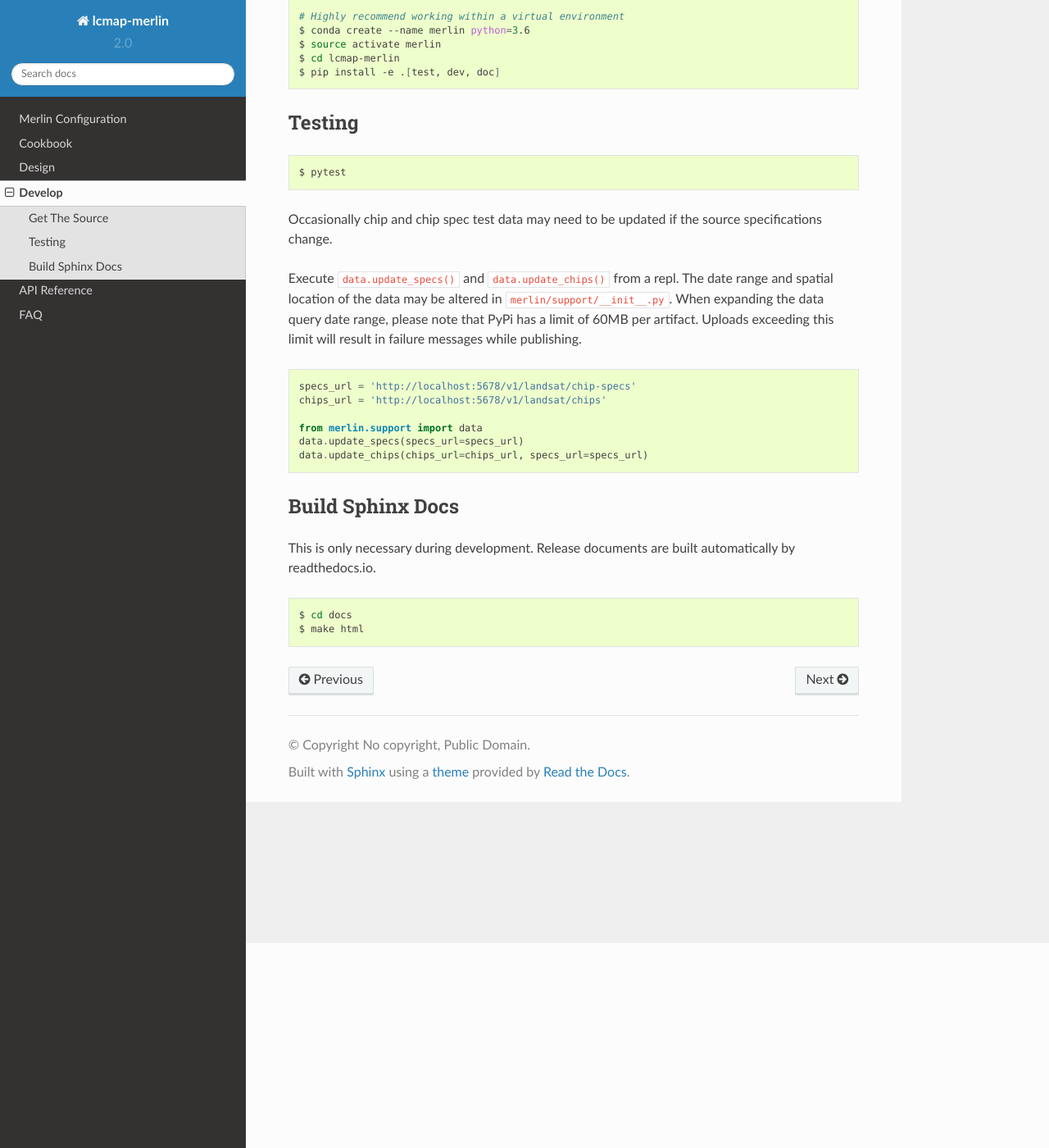
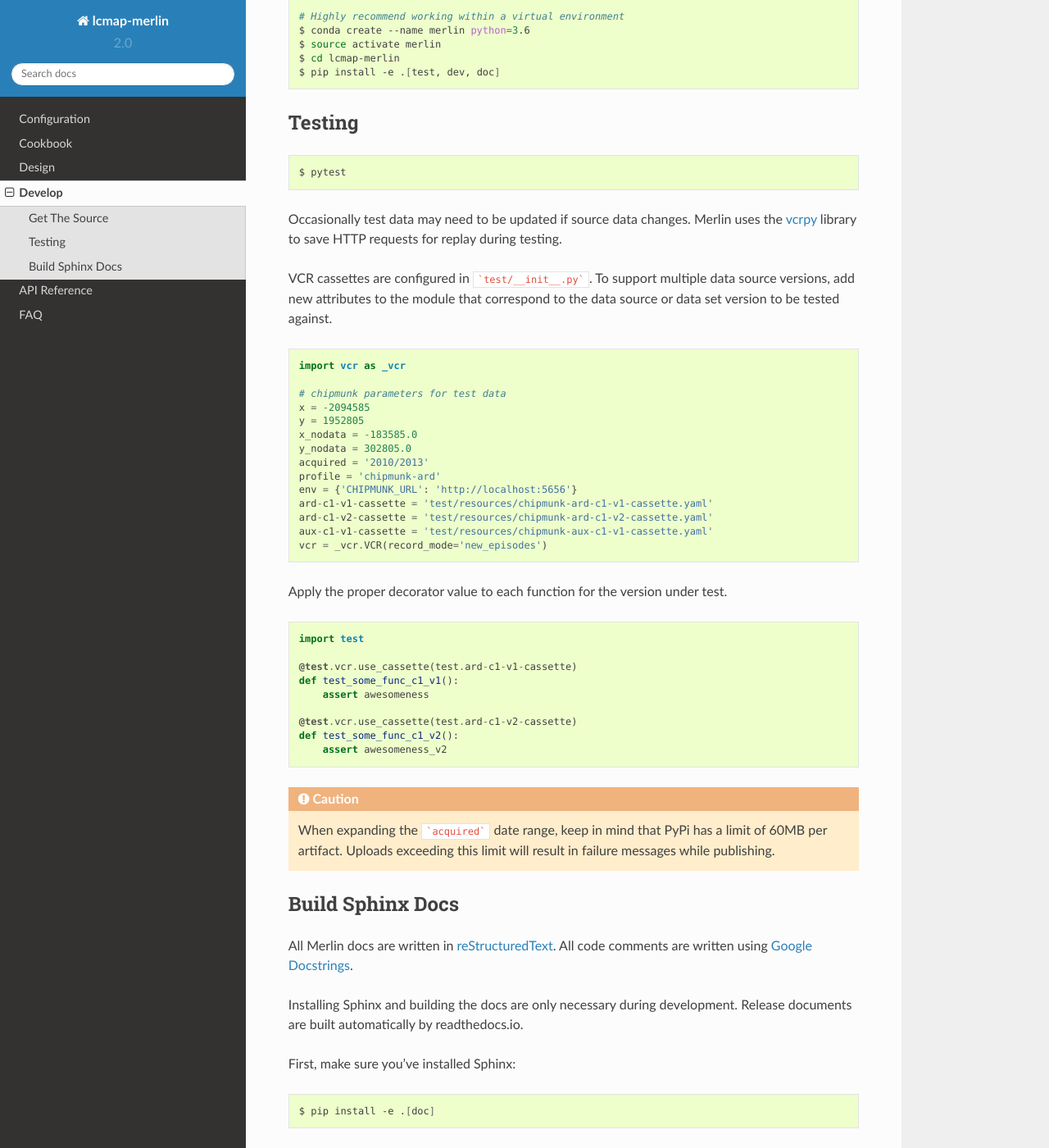
Before and after one commit to USGS-EROS/lcmap-merlin, a Sphinx documentation site: the page built from docs/source/develop.rst, in a window 1280 px wide and 1400 px high, scrolled down 250 px. Shown: the whole window at 82% size. Built offline with Sphinx 7.4.7 and the Read the Docs theme 2.0.0, drawn with Linux system fonts in a browser that asks for light colours; formulas are drawn with MathJax 3; some of the changed text lies outside the part shown.

Commit message:
updated develop.html

````diff
--- a/README.rst
+++ b/README.rst
@@ -5,9 +5,6 @@
     :target: http://lcmap-merlin.readthedocs.io/en/latest/?badge=latest
     :alt: Documentation Status
 
---------------------------------------------------------------------------------------
-**This documentation is for Merlin 1.x.x.  Merlin 2.0 documentation is currently WIP**
---------------------------------------------------------------------------------------
 
 Merlin
 ======
--- a/docs/source/configuration.rst
+++ b/docs/source/configuration.rst
@@ -1,5 +1,5 @@
-Merlin Configuration
-====================
+Configuration
+=============
 
 ==========================  ==========
 Environment Variables
--- a/docs/source/develop.rst
+++ b/docs/source/develop.rst
@@ -21,28 +21,74 @@ Testing
 
    $ pytest
 
-Occasionally chip and chip spec test data may need to be updated if the source
-specifications change.
+Occasionally test data may need to be updated if source data changes.  Merlin uses the
+vcrpy_ library to save HTTP requests for replay during testing.
 
-Execute :code:`data.update_specs()` and :code:`data.update_chips()` from a repl.
-The date range and spatial location of the data may be altered
-in :code:`merlin/support/__init__.py`.  When expanding the data query date
-range, please note that PyPi has a limit of 60MB per artifact.
-Uploads exceeding this limit will result in failure messages while publishing.
+.. _vcrpy: https://github.com/kevin1024/vcrpy
+
+VCR cassettes are configured in ```test/__init__.py```.  To support multiple data source
+versions, add new attributes to the module that correspond to the data source or data set version
+to be tested against.
 
 .. code-block:: python3
 
-   specs_url = 'http://localhost:5678/v1/landsat/chip-specs'
-   chips_url = 'http://localhost:5678/v1/landsat/chips'
+    import vcr as _vcr
 
-   from merlin.support import data
-   data.update_specs(specs_url=specs_url)
-   data.update_chips(chips_url=chips_url, specs_url=specs_url)
+    # chipmunk parameters for test data
+    x = -2094585
+    y = 1952805
+    x_nodata = -183585.0
+    y_nodata = 302805.0
+    acquired = '2010/2013'
+    profile = 'chipmunk-ard'
+    env = {'CHIPMUNK_URL': 'http://localhost:5656'}
+    ard-c1-v1-cassette = 'test/resources/chipmunk-ard-c1-v1-cassette.yaml'
+    ard-c1-v2-cassette = 'test/resources/chipmunk-ard-c1-v2-cassette.yaml'
+    aux-c1-v1-cassette = 'test/resources/chipmunk-aux-c1-v1-cassette.yaml'
+    vcr = _vcr.VCR(record_mode='new_episodes')
+
+
+Apply the proper decorator value to each function for the version under test.
+
+.. code-block:: python3
+
+    import test
+
+    @test.vcr.use_cassette(test.ard-c1-v1-cassette)
+    def test_some_func_c1_v1():
+        assert awesomeness
+
+    @test.vcr.use_cassette(test.ard-c1-v2-cassette)
+    def test_some_func_c1_v2():
+        assert awesomeness_v2
+
+
+.. caution:: When expanding the ```acquired``` date range, keep in mind that PyPi has a limit of 60MB per artifact.  Uploads exceeding this limit will result in failure messages while publishing.
+
 
 Build Sphinx Docs
 -----------------
-This is only necessary during development.  Release documents are built
-automatically by readthedocs.io.
+All Merlin docs are written in reStructuredText_.  All code comments are written using `Google Docstrings`_.
+
+.. _Google Docstrings: https://sphinxcontrib-napoleon.readthedocs.io/en/latest/example_google.html
+
+.. _reStructuredText: http://docutils.sourceforge.net/rst.html
+
+Installing Sphinx and building the docs are only necessary during development.  Release documents are built automatically by readthedocs.io.
+
+First, make sure you've installed Sphinx:
+
+.. code-block:: bash
+
+    $ pip install -e .[doc]
+
+Automatically rebuild documentation and refresh the web browser when source files change:
+
+.. code-block:: bash
+
+    $ make autobuild
+
+Manually build documentation one time:
 
 .. code-block:: bash
 
````
